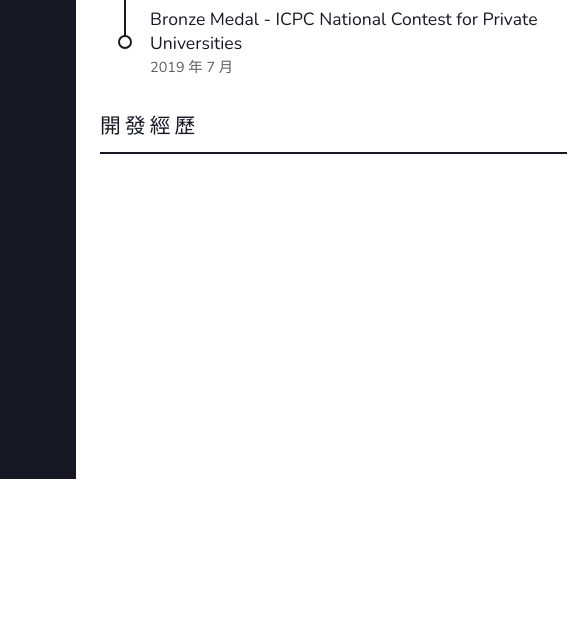
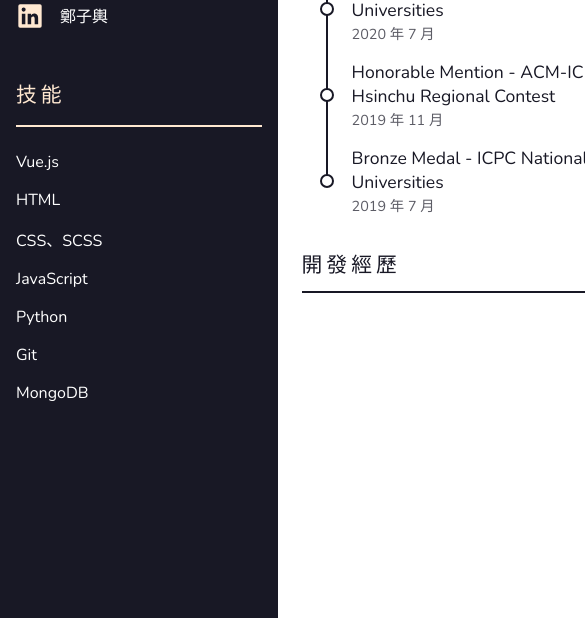
Before and after one commit to Wujue0115/resume, a plain HTML site: page index.html in a window 390 px wide. Shown: the part 504-1122 px from the top of the page, 585 px wide, since content can reach past the window. Before the commit the page ends 983 px from the top, so only its background shows below. Drawn offline with nearby package versions, Linux system fonts and the light colour scheme.

Commit message:
fix: fix mobile screen resume

```diff
--- a/index.css
+++ b/index.css
@@ -22,6 +22,7 @@ html,
 body {
   height: 100%;
   font-family: "Nunito", "Noto Sans TC", sans-serif;
+  background-color: var(--dark-color);
 }
 
 a {
@@ -51,13 +52,13 @@ h2 {
 }
 
 #container {
-  width: 100%;
-  height: 100%;
-  display: flex;
+  /* width: 100%;
+  height: 100%; */
+  /* display: flex;
   justify-content: center;
-  align-items: center;
-  background-color: var(--background-color);
-  page-break-inside: avoid;
+  align-items: center; */
+  /* background-color: var(--background-color); */
+  /* page-break-inside: avoid; */
 }
 
 #resume {
@@ -66,6 +67,7 @@ h2 {
   min-width: 793px;
   min-height: 1122px;
   display: flex;
+  /* border: 1px solid var(--primary-color); */
   background-color: var(--white-color);
 }
 
--- a/index.html
+++ b/index.html
@@ -217,19 +217,19 @@
         resume.style.height = height + "px";
       };
 
-      window.addEventListener("load", (event) => {
-        resetResumeSize();
-      });
-      window.addEventListener("resize", (event) => {
-        resetResumeSize();
-      });
+      // window.addEventListener("load", (event) => {
+      //   resetResumeSize();
+      // });
+      // window.addEventListener("resize", (event) => {
+      //   resetResumeSize();
+      // });
       window.addEventListener("beforeprint", (event) => {
-        setResumePrintSize();
-        container.style.display = "block";
+        // setResumePrintSize();
+        // container.style.display = "block";
       });
       window.addEventListener("afterprint", (event) => {
-        resetResumeSize();
-        container.style.display = "flex";
+        // resetResumeSize();
+        // container.style.display = "flex";
       });
     </script>
   </body>
```
